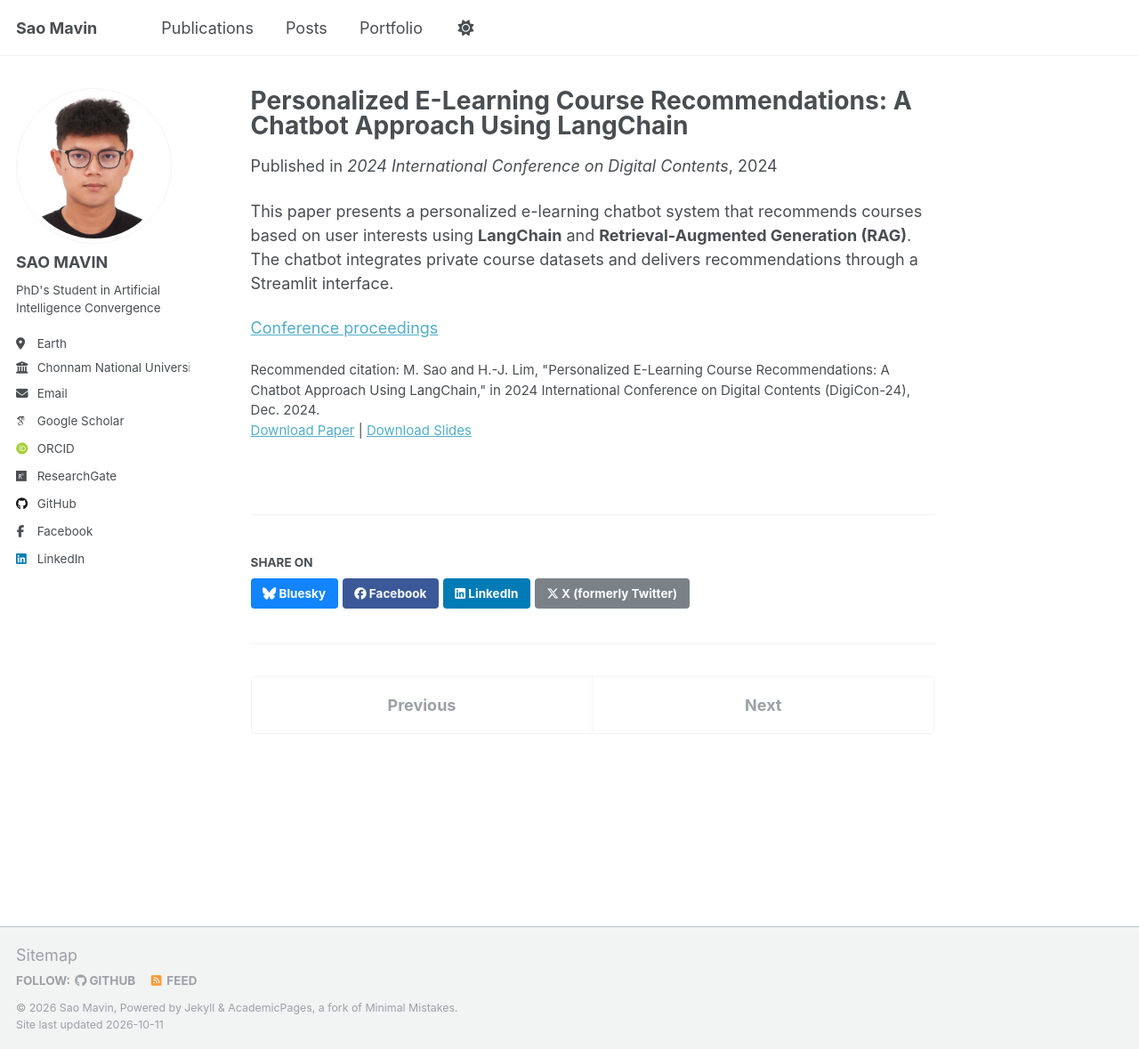
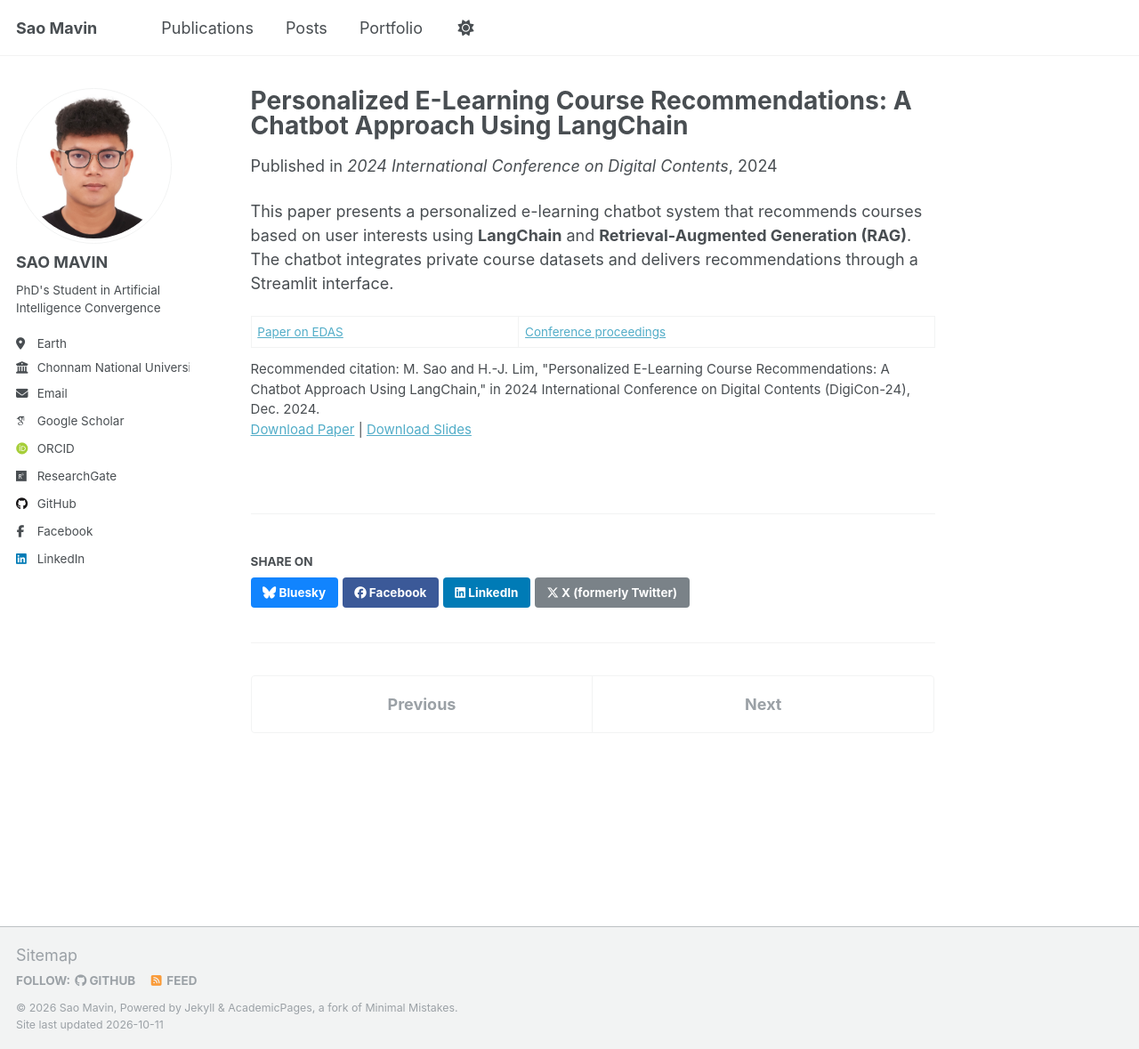
Before and after one commit to MavinSao/mavinsao.github.io, a Jekyll site: the page built from _publications/2024-12-01-langchain-chatbot.md, in a window 1280 px wide and 1179 px high. Shown: the whole window at 89% size. Built offline with Jekyll 4.4.1, drawn with Linux system fonts in a browser that asks for light colours; some web fonts are replaced.

Commit message:
Add EDAS link for LangChain chatbot paper
Co-Authored-By: Claude Opus 5.5 <noreply@anthropic.com>
Claude-Session: https://claude.ai/code/session_01CAcfDEs2EfSDhMLpHCHG2n

```diff
--- a/_publications/2024-12-01-langchain-chatbot.md
+++ b/_publications/2024-12-01-langchain-chatbot.md
@@ -13,4 +13,4 @@ citation: 'M. Sao and H.-J. Lim, "Personalized E-Learning Course Recommendations
 
 This paper presents a personalized e-learning chatbot system that recommends courses based on user interests using **LangChain** and **Retrieval-Augmented Generation (RAG)**. The chatbot integrates private course datasets and delivers recommendations through a Streamlit interface.
 
-[Conference proceedings](https://2024.dcon.kr/proc)
+[Paper on EDAS](https://edas.info/p32980) | [Conference proceedings](https://2024.dcon.kr/proc)
```
